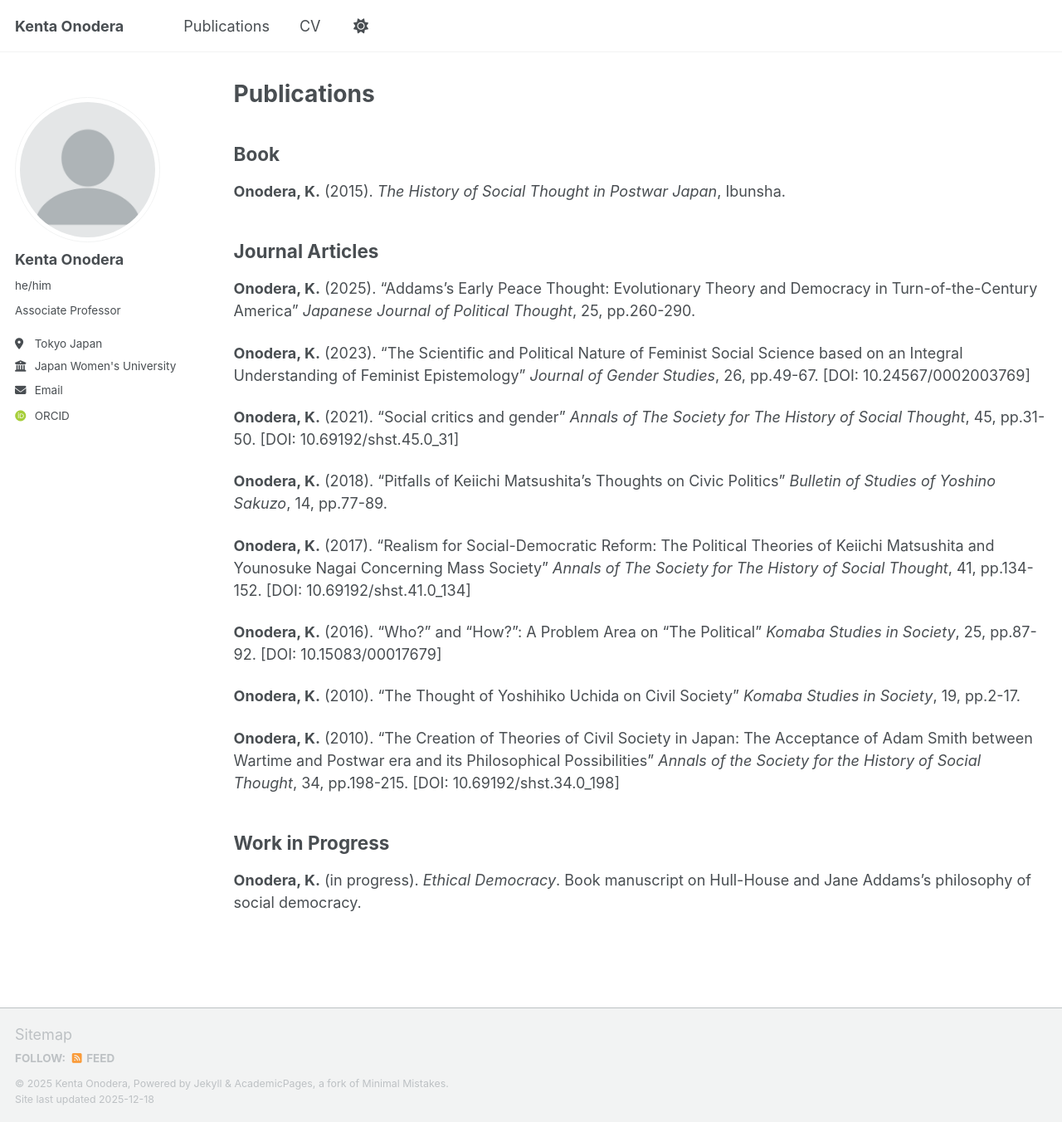
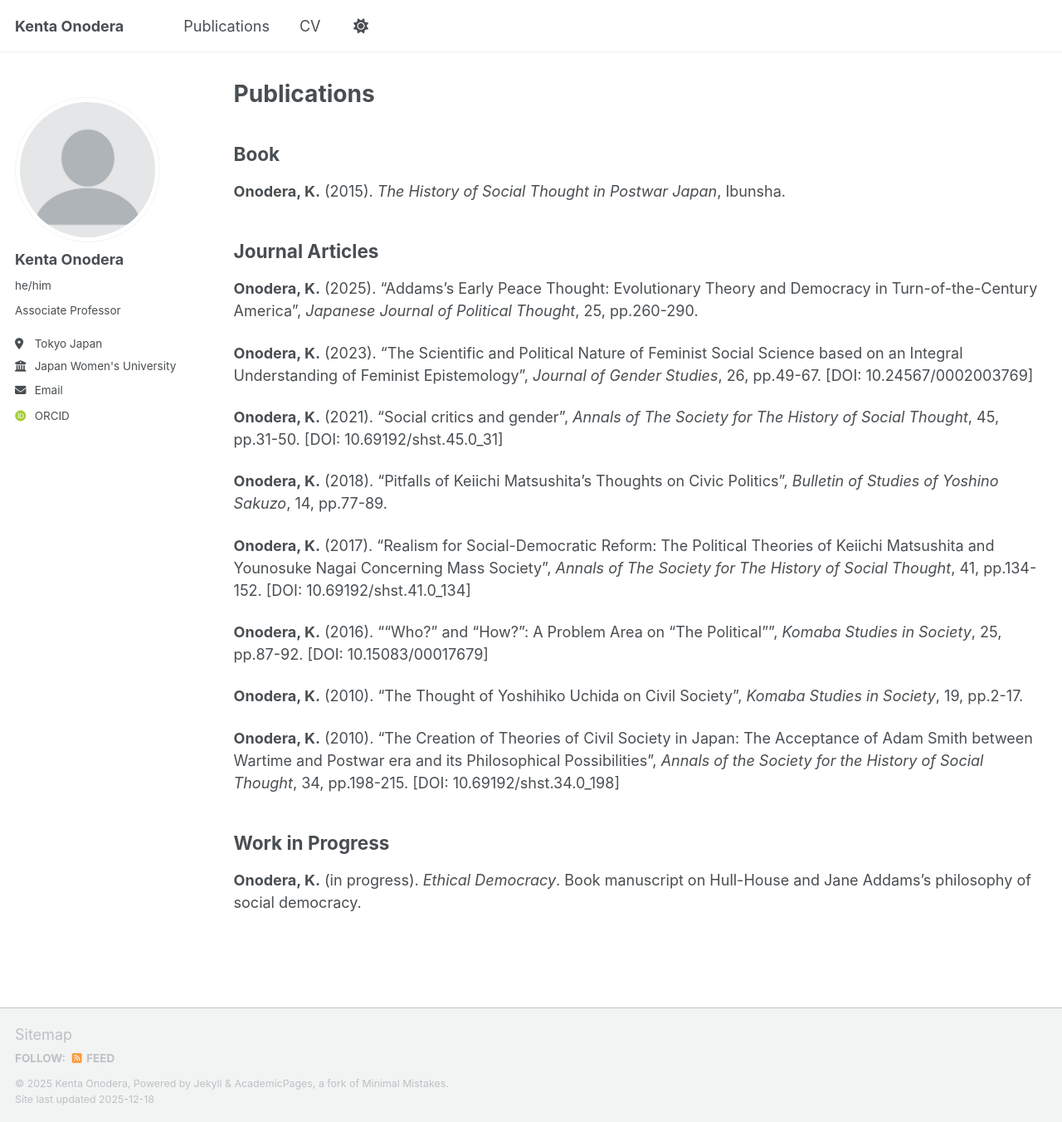
Before and after one commit to kenta-onodera/kenta-onodera.github.io, a Jekyll site: the page built from _pages/publications.md, in a window 1280 px wide and 1352 px high. Shown: the whole window at 83% size. Built offline with Jekyll 4.4.1, drawn with Linux system fonts in a browser that asks for light colours; some web fonts are replaced; a script bundle is joined from its source files by our own code; library files that are not in the unit come from our copies.

```diff
--- a/_pages/publications.md
+++ b/_pages/publications.md
@@ -9,21 +9,21 @@ author_profile: true
 **Onodera, K.** (2015). *The History of Social Thought in Postwar Japan*, Ibunsha.
 
 ## Journal Articles
-**Onodera, K.** (2025). "Addams's Early Peace Thought: Evolutionary Theory and Democracy in Turn-of-the-Century America" *Japanese Journal of Political Thought*, 25, pp.260-290.
+**Onodera, K.** (2025). "Addams's Early Peace Thought: Evolutionary Theory and Democracy in Turn-of-the-Century America", *Japanese Journal of Political Thought*, 25, pp.260-290.
 
-**Onodera, K.** (2023). "The Scientific and Political Nature of Feminist Social Science based on an Integral Understanding of Feminist Epistemology"  *Journal of Gender Studies*, 26, pp.49-67. [DOI: 10.24567/0002003769]
+**Onodera, K.** (2023). "The Scientific and Political Nature of Feminist Social Science based on an Integral Understanding of Feminist Epistemology", *Journal of Gender Studies*, 26, pp.49-67. [DOI: 10.24567/0002003769]
 
-**Onodera, K.** (2021). "Social critics and gender" *Annals of The Society for The History of Social Thought*, 45, pp.31-50. [DOI: 10.69192/shst.45.0_31]
+**Onodera, K.** (2021). "Social critics and gender", *Annals of The Society for The History of Social Thought*, 45, pp.31-50. [DOI: 10.69192/shst.45.0_31]
 
-**Onodera, K.** (2018). "Pitfalls of Keiichi Matsushita's Thoughts on Civic Politics" *Bulletin of Studies of Yoshino Sakuzo*, 14, pp.77-89.
+**Onodera, K.** (2018). "Pitfalls of Keiichi Matsushita's Thoughts on Civic Politics", *Bulletin of Studies of Yoshino Sakuzo*, 14, pp.77-89.
 
-**Onodera, K.** (2017). "Realism for Social-Democratic Reform: The Political Theories of Keiichi Matsushita and Younosuke Nagai Concerning Mass Society" *Annals of The Society for The History of Social Thought*, 41, pp.134-152. [DOI: 10.69192/shst.41.0_134]
+**Onodera, K.** (2017). "Realism for Social-Democratic Reform: The Political Theories of Keiichi Matsushita and Younosuke Nagai Concerning Mass Society", *Annals of The Society for The History of Social Thought*, 41, pp.134-152. [DOI: 10.69192/shst.41.0_134]
 
-**Onodera, K.** (2016). "Who?" and "How?": A Problem Area on "The Political" *Komaba Studies in Society*, 25, pp.87-92. [DOI: 10.15083/00017679]
+**Onodera, K.** (2016). ""Who?" and "How?": A Problem Area on "The Political"", *Komaba Studies in Society*, 25, pp.87-92. [DOI: 10.15083/00017679]
 
-**Onodera, K.** (2010). "The Thought of Yoshihiko Uchida on Civil Society" *Komaba Studies in Society*, 19, pp.2-17.
+**Onodera, K.** (2010). "The Thought of Yoshihiko Uchida on Civil Society", *Komaba Studies in Society*, 19, pp.2-17.
 
-**Onodera, K.** (2010). "The Creation of Theories of Civil Society in Japan: The Acceptance of Adam Smith between Wartime and Postwar era and its Philosophical Possibilities" *Annals of the Society for the History of Social Thought*, 34, pp.198-215. [DOI: 10.69192/shst.34.0_198]
+**Onodera, K.** (2010). "The Creation of Theories of Civil Society in Japan: The Acceptance of Adam Smith between Wartime and Postwar era and its Philosophical Possibilities", *Annals of the Society for the History of Social Thought*, 34, pp.198-215. [DOI: 10.69192/shst.34.0_198]
 
 ## Work in Progress
 
```
